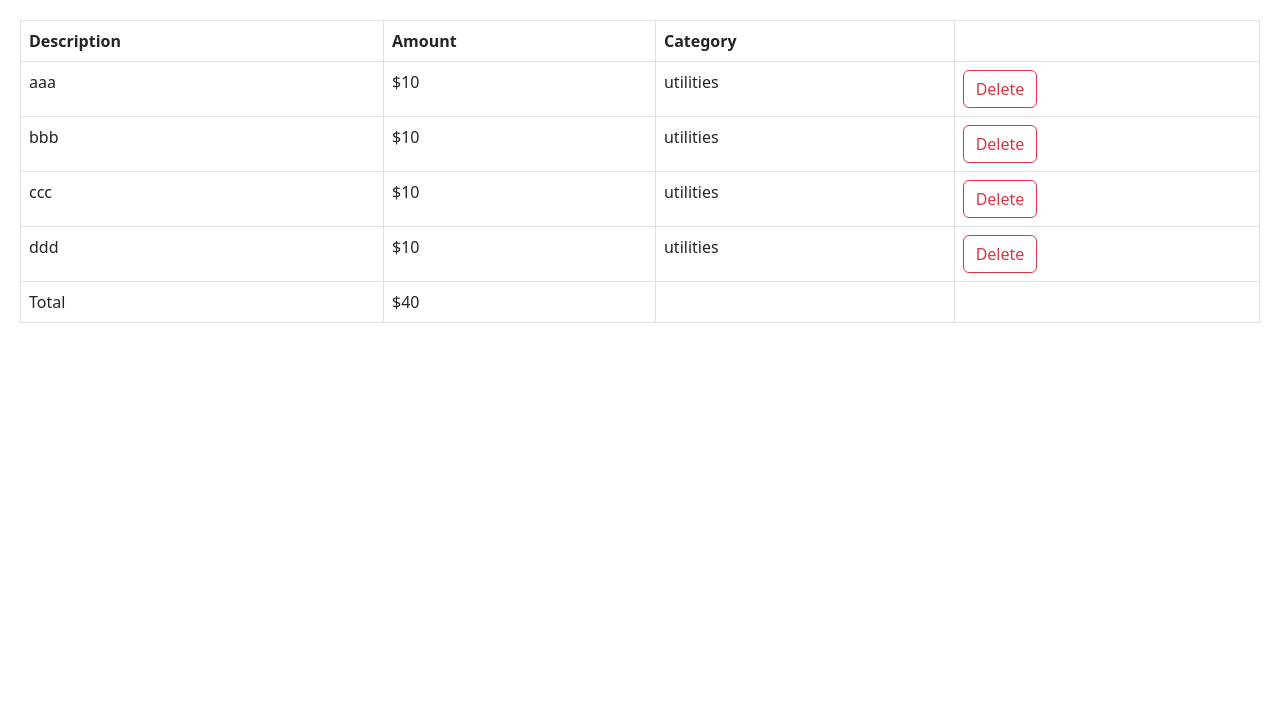
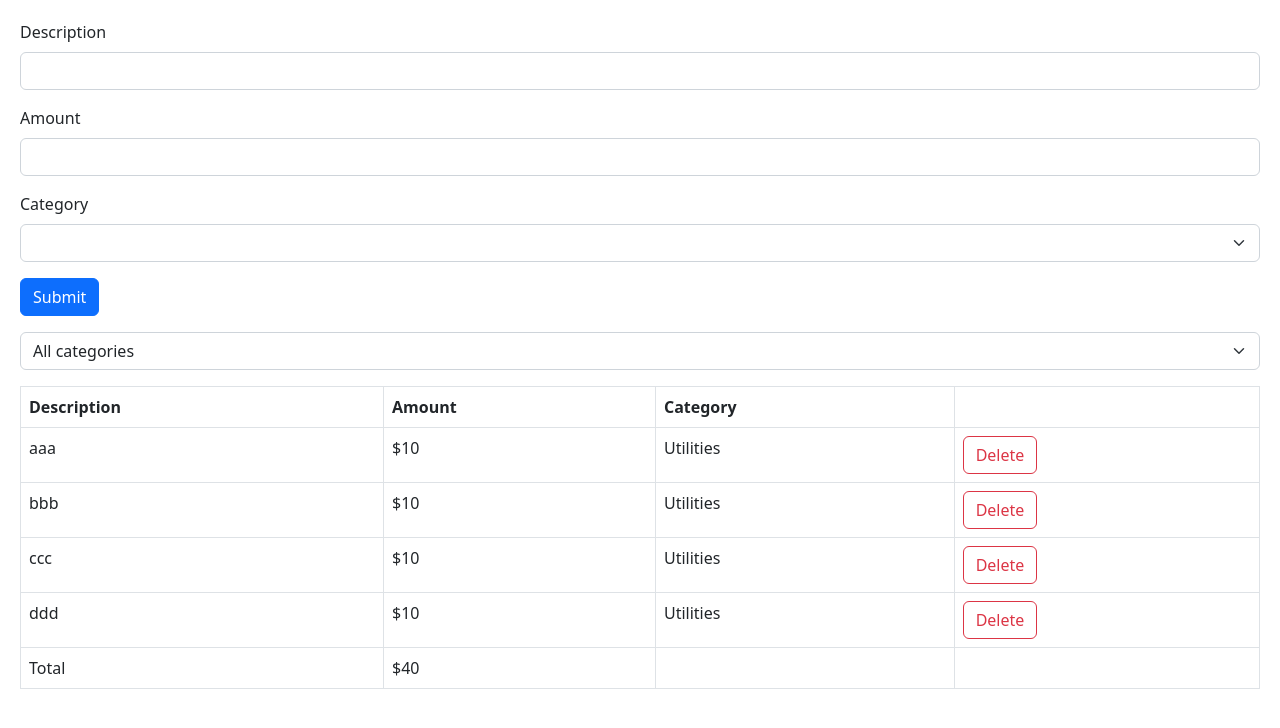
Before and after one commit to AbhiGattineni/React-18-CodeWithMosh, a React (Vite) app: page / in a window 1280 px wide. Shown: the top 728 px of the page. Built offline with nearby package versions, Linux system fonts and the light colour scheme.

Commit message:
changes on 4/16/2023

```diff
--- a/package.json
+++ b/package.json
@@ -10,6 +10,7 @@
   },
   "dependencies": {
     "@hookform/resolvers": "^2.9.11",
+    "@mui/material": "^5.12.0",
     "@types/styled-components": "^5.1.26",
     "bootstrap": "^5.2.3",
     "immer": "^9.0.19",
--- a/src/App.tsx
+++ b/src/App.tsx
@@ -8,6 +8,9 @@ import { useState } from "react";
 import ExpandableText from "./components/ExpandableText/ExpandableText";
 import Form from "./components/Form/Form";
 import ExpenseList from "./expense-tracker/components/ExpenseList";
+import ExpenseFilter from "./expense-tracker/components/ExpenseFilter";
+import ExpenseForm from "./expense-tracker/components/ExpenseForm";
+import HorizontalLinearStepper from "./components/Stepper/Stepper";
 
 function App() {
   // const [game, setGame] = useState({
@@ -16,21 +19,39 @@ function App() {
   //     name: "John",
   //   },
   // });
-  const [expenses, setExpense] = useState([
-    { id: 1, description: "aaa", amount: 10, category: "utilities" },
-    { id: 2, description: "bbb", amount: 10, category: "utilities" },
-    { id: 3, description: "ccc", amount: 10, category: "utilities" },
-    { id: 4, description: "ddd", amount: 10, category: "utilities" },
+  const [expenses, setExpenses] = useState([
+    { id: 1, description: "aaa", amount: 10, category: "Utilities" },
+    { id: 2, description: "bbb", amount: 10, category: "Utilities" },
+    { id: 3, description: "ccc", amount: 10, category: "Utilities" },
+    { id: 4, description: "ddd", amount: 10, category: "Utilities" },
   ]);
+  const [selectedCategory, setSelectedCategory] = useState("");
+
+  const visibleExpenses = selectedCategory
+    ? expenses.filter((expense) => expense.category === selectedCategory)
+    : expenses;
 
   // const onChange = () => {
   //   setGame({ ...game, player: { name: "reddy" } });
   // };
   return (
-    <ExpenseList
-      expenses={expenses}
-      onDelete={(id) => setExpense(expenses.filter((e) => e.id !== id))}
-    />
+    <div>
+      {/* <HorizontalLinearStepper /> */}
+      <div className="mb-3">
+        <ExpenseForm
+          onSubmit={(expense) =>
+            setExpenses([...expenses, { ...expense, id: expenses.length + 1 }])
+          }
+        />
+      </div>
+      <div className="mb-3">
+        <ExpenseFilter onSelectCategory={(e) => setSelectedCategory(e)} />
+      </div>
+      <ExpenseList
+        expenses={visibleExpenses}
+        onDelete={(id) => setExpenses(expenses.filter((e) => e.id !== id))}
+      />
+    </div>
   );
 }
 
--- /dev/null
+++ b/src/components/Stepper/Stepper.tsx
@@ -0,0 +1,121 @@
+import * as React from "react";
+import Box from "@mui/material/Box";
+import Stepper from "@mui/material/Stepper";
+import Step from "@mui/material/Step";
+import StepLabel from "@mui/material/StepLabel";
+import Button from "@mui/material/Button";
+import Typography from "@mui/material/Typography";
+
+const steps = [
+  "Select campaign settings",
+  "Create an ad group",
+  "Create an ad",
+];
+function HorizontalLinearStepper() {
+  const [activeStep, setActiveStep] = React.useState(0);
+  const [skipped, setSkipped] = React.useState(new Set<number>());
+
+  const isStepOptional = (step: number) => {
+    return step === 1;
+  };
+
+  const isStepSkipped = (step: number) => {
+    return skipped.has(step);
+  };
+
+  const handleNext = () => {
+    let newSkipped = skipped;
+    if (isStepSkipped(activeStep)) {
+      newSkipped = new Set(newSkipped.values());
+      newSkipped.delete(activeStep);
+    }
+
+    setActiveStep((prevActiveStep) => prevActiveStep + 1);
+    setSkipped(newSkipped);
+  };
+
+  const handleBack = () => {
+    setActiveStep((prevActiveStep) => prevActiveStep - 1);
+  };
+
+  const handleSkip = () => {
+    if (!isStepOptional(activeStep)) {
+      // You probably want to guard against something like this,
+      // it should never occur unless someone's actively trying to break something.
+      throw new Error("You can't skip a step that isn't optional.");
+    }
+
+    setActiveStep((prevActiveStep) => prevActiveStep + 1);
+    setSkipped((prevSkipped) => {
+      const newSkipped = new Set(prevSkipped.values());
+      newSkipped.add(activeStep);
+      return newSkipped;
+    });
+  };
+
+  const handleReset = () => {
+    setActiveStep(0);
+  };
+
+  return (
+    <Box sx={{ width: "100%" }}>
+      <Stepper activeStep={activeStep}>
+        {steps.map((label, index) => {
+          const stepProps: { completed?: boolean } = {};
+          const labelProps: {
+            optional?: React.ReactNode;
+          } = {};
+          if (isStepOptional(index)) {
+            labelProps.optional = (
+              <Typography variant="caption">Optional</Typography>
+            );
+          }
+          if (isStepSkipped(index)) {
+            stepProps.completed = false;
+          }
+          return (
+            <Step key={label} {...stepProps}>
+              <StepLabel {...labelProps}>{label}</StepLabel>
+            </Step>
+          );
+        })}
+      </Stepper>
+      {activeStep === steps.length ? (
+        <React.Fragment>
+          <Typography sx={{ mt: 2, mb: 1 }}>
+            All steps completed - you&apos;re finished
+          </Typography>
+          <Box sx={{ display: "flex", flexDirection: "row", pt: 2 }}>
+            <Box sx={{ flex: "1 1 auto" }} />
+            <Button onClick={handleReset}>Reset</Button>
+          </Box>
+        </React.Fragment>
+      ) : (
+        <React.Fragment>
+          <Typography sx={{ mt: 2, mb: 1 }}>Step {activeStep + 1}</Typography>
+          <Box sx={{ display: "flex", flexDirection: "row", pt: 2 }}>
+            <Button
+              color="inherit"
+              disabled={activeStep === 0}
+              onClick={handleBack}
+              sx={{ mr: 1 }}
+            >
+              Back
+            </Button>
+            <Box sx={{ flex: "1 1 auto" }} />
+            {isStepOptional(activeStep) && (
+              <Button color="inherit" onClick={handleSkip} sx={{ mr: 1 }}>
+                Skip
+              </Button>
+            )}
+            <Button onClick={handleNext}>
+              {activeStep === steps.length - 1 ? "Finish" : "Next"}
+            </Button>
+          </Box>
+        </React.Fragment>
+      )}
+    </Box>
+  );
+}
+
+export default HorizontalLinearStepper;
--- /dev/null
+++ b/src/expense-tracker/Categories.ts
@@ -0,0 +1,3 @@
+const categories = ["Groceries", "Utilities", "Entertainment"] as const;
+
+export default categories;
--- /dev/null
+++ b/src/expense-tracker/components/ExpenseFilter.tsx
@@ -0,0 +1,23 @@
+import categories from "../Categories";
+
+interface Props {
+  onSelectCategory: (category: string) => void;
+}
+
+const ExpenseFilter = ({ onSelectCategory }: Props) => {
+  return (
+    <select
+      className="form-select"
+      onChange={(e) => onSelectCategory(e.target.value)}
+    >
+      <option value="">All categories</option>
+      {categories.map((category) => (
+        <option key={category} value={category}>
+          {category}
+        </option>
+      ))}
+    </select>
+  );
+};
+
+export default ExpenseFilter;
--- /dev/null
+++ b/src/expense-tracker/components/ExpenseForm.tsx
@@ -0,0 +1,95 @@
+import { useForm } from "react-hook-form";
+import { zodResolver } from "@hookform/resolvers/zod";
+import { z } from "zod";
+import categories from "../Categories";
+
+const schema = z.object({
+  description: z
+    .string()
+    .min(3, { message: "Description must be atleast 3 characters" })
+    .max(50),
+  amount: z
+    .number({ invalid_type_error: "Amount is required." })
+    .min(0.01)
+    .max(100_000),
+  category: z.enum(categories, {
+    errorMap: () => ({ message: "Category is required." }),
+  }),
+});
+
+type ExpenseFormData = z.infer<typeof schema>;
+
+interface Props {
+  onSubmit: (data: ExpenseFormData) => void;
+}
+
+const ExpenseForm = ({ onSubmit }: Props) => {
+  const {
+    register,
+    handleSubmit,
+    reset,
+    formState: { errors },
+  } = useForm<ExpenseFormData>({ resolver: zodResolver(schema) });
+  return (
+    <form
+      onSubmit={handleSubmit((data) => {
+        onSubmit(data);
+        reset();
+      })}
+    >
+      <div className="mb-3">
+        <label htmlFor="description" className="form-label">
+          Description
+        </label>
+        <input
+          {...register("description")}
+          id="description"
+          type="text"
+          className="form-control"
+        />
+        {errors.description && (
+          <p className="text-danger">{errors.description.message}</p>
+        )}
+      </div>
+
+      <div className="mb-3">
+        <label htmlFor="" className="form-label">
+          Amount
+        </label>
+        <input
+          {...register("amount", { valueAsNumber: true })}
+          id="amount"
+          type="number"
+          className="form-control"
+        />
+        {errors.amount && (
+          <p className="text-danger">{errors.amount.message}</p>
+        )}
+      </div>
+      <div className="mb-3">
+        <label htmlFor="category" className="form-label">
+          Category
+        </label>
+        <select
+          {...register("category")}
+          name="category"
+          id=""
+          className="form-select"
+        >
+          <option value=""></option>
+          {categories.map((category) => (
+            <option key={category} value={category}>
+              {category}
+            </option>
+          ))}
+        </select>
+        {errors.category && (
+          <p className="text-danger">{errors.category.message}</p>
+        )}
+      </div>
+      <button className="btn btn-primary">Submit</button>
+    </form>
+  );
+};
+
+export default ExpenseForm;
```
Also changed, not shown: 1 other file (tests, documents, lock files or other folders).
